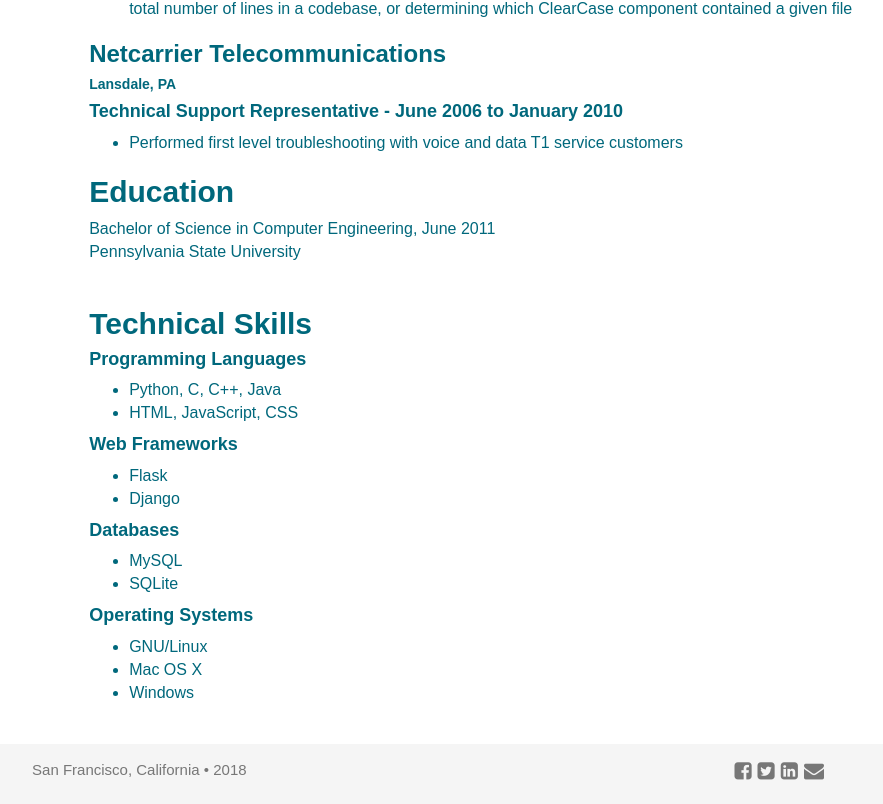
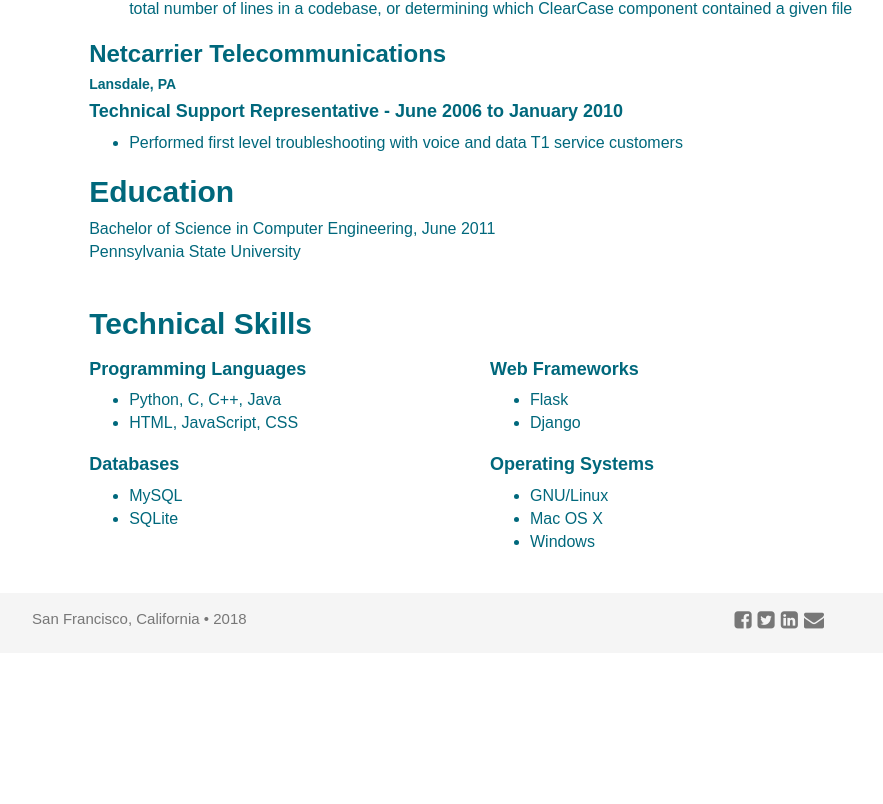
Before and after one commit to mcardillo55/portfolio-react, a React (Create React App) app: page /experience in a window 1280 px wide. Shown: the part 828-1632 px from the top of the page, without its empty margins (180-1063 px from the left). After the commit the page ends 1481 px from the top, so only its background shows below. Built offline with nearby package versions, Linux system fonts and the light colour scheme.

Commit message:
Made skills into columns

```diff
--- a/src/components/ExperienceSection.jsx
+++ b/src/components/ExperienceSection.jsx
@@ -39,21 +39,31 @@
 
         <div id="skills">
             <h2>Technical Skills</h2>
+            <div className="row">
+                <div className="col-sm-6">
                     <h4>Programming Languages</h4>
                     <ul>
                         <li>Python, C, C++, Java</li>
                         <li>HTML, JavaScript, CSS</li>
                     </ul>
+                </div>
+                <div className="col-sm-6">
                     <h4>Web Frameworks</h4>
                     <ul>
                         <li>Flask</li>
                         <li>Django</li>
                     </ul>
+                </div>
+            </div>
+            <div className="row">
+                <div className="col-sm-6">
                     <h4>Databases</h4>
                     <ul>
                         <li>MySQL</li>
                         <li>SQLite</li>
                     </ul>
+                </div>
+                <div className="col-sm-6">
                     <h4>Operating Systems</h4>
                     <ul>
                         <li>GNU/Linux</li>
@@ -62,6 +72,8 @@
                     </ul>
                 </div>
             </div>
+        </div>
+    </div>
   )
 };
 
```
Lines whose indentation alone changed are shown as unchanged.
